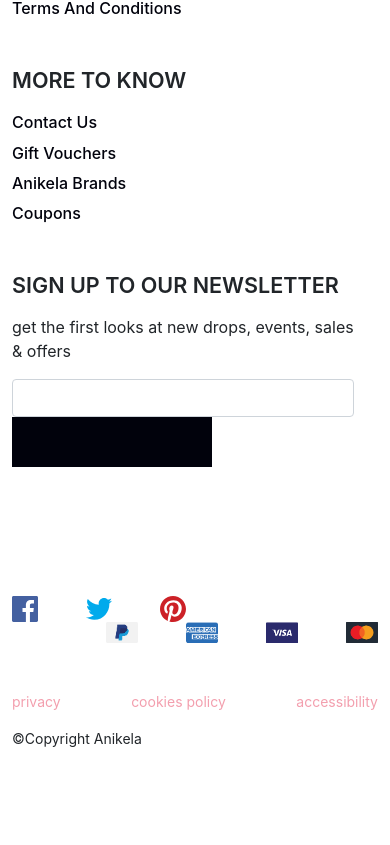
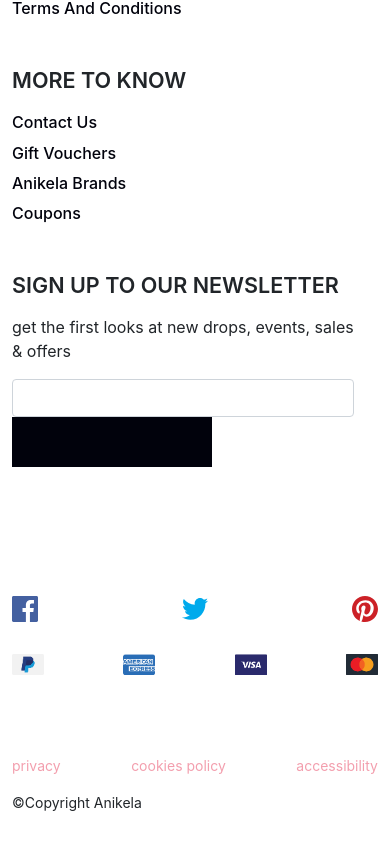
Before and after one commit to Coast-Information-Technology/anikela-ecommerce-customers-frontend, a React (Create React App) app: page / in a window 390 px wide. Shown: the part 1716-2561 px from the top of the page. Before the commit the page ends 2497 px from the top, so only its background shows below. Built offline with nearby package versions, Linux system fonts and the light colour scheme.

Commit message:
fixed footer-icons responsiveness

```diff
--- a/src/scss/layout/_footer.scss
+++ b/src/scss/layout/_footer.scss
@@ -71,12 +71,9 @@
   height: auto;
   @extend .row, .flex-lg-row, .flex-sm-column, .align-items-center, .py-5;
 }
-
-.footer-icons__social {
+.footer-icons__social,
+.footer-icons__payment {
   @extend .col-lg-6, .col-md-12, .d-flex;
-}
-.footer-icons__payment {
-  @extend .col-lg-6, .col-md-12, .d-flex, .justify-content-end;
 }
 
 .footer-icon {
@@ -91,6 +88,21 @@
 }
 .footer-icon:last-child {
   @extend .me-0;
+}
+.footer-icons__payment {
+  @extend .justify-content-between;
+}
+
+@media (max-width: 991.98px) {
+  .footer-icons__social,
+  .footer-icons__payment {
+    margin-top: 2rem;
+    margin-bottom: 2rem;
+    justify-content: space-between;
+  }
+  .footer-icon {
+    margin: 0;
+  }
 }
 
 .legal {
```
